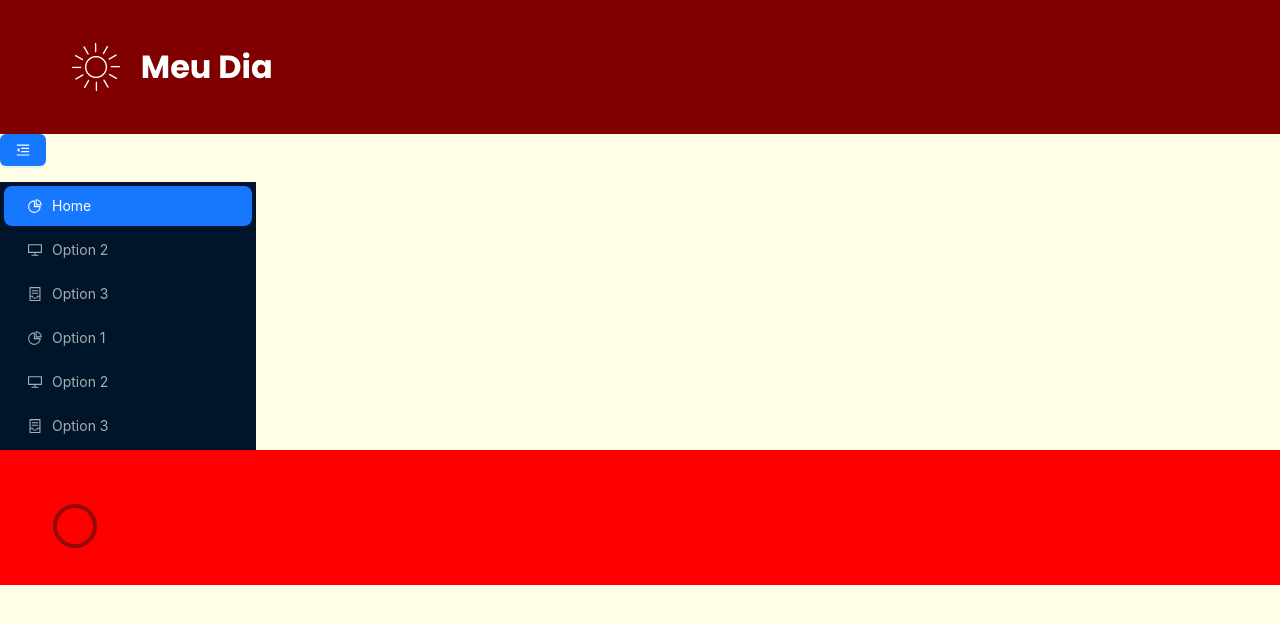
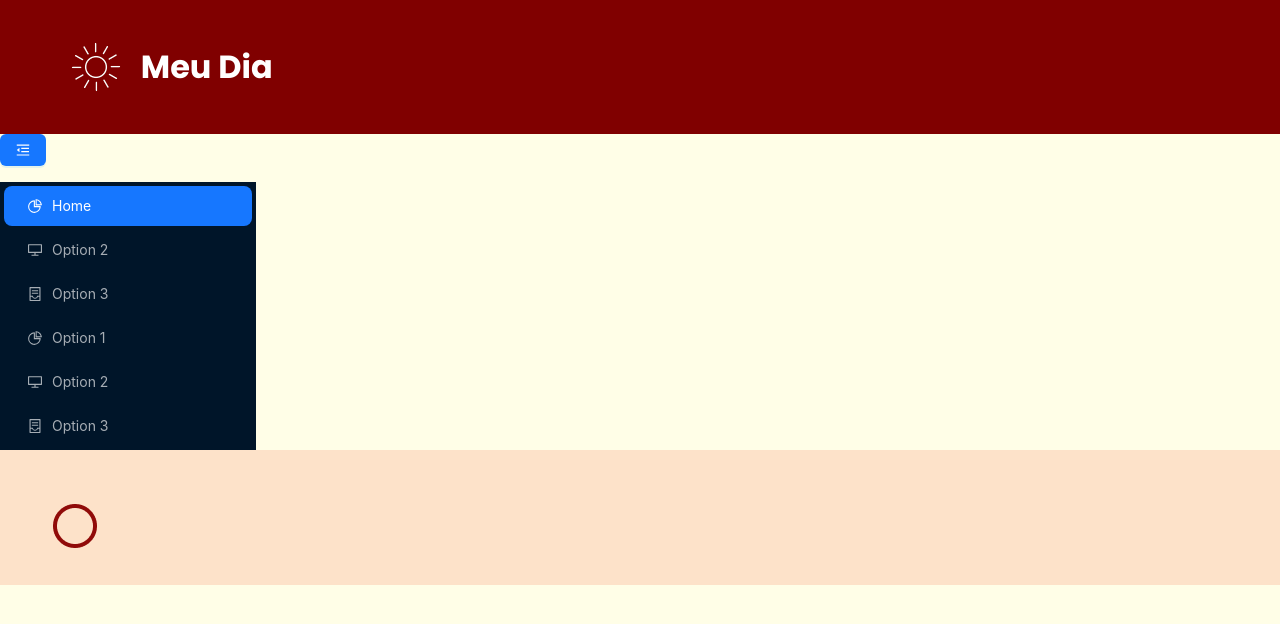
Before and after one commit to Arth370/all-day, a React (Vite) app: page /Meu-dia in a window 1280 px wide. Shown: the top 624 px of the page. Built offline with nearby package versions, Linux system fonts and the light colour scheme.

Commit message:
Primeiro Commit

```diff
--- a/routes/MeuDia.jsx
+++ b/routes/MeuDia.jsx
@@ -15,7 +15,7 @@ function MeuDia() {
         </div>
       </header>
       <SideBar/>
-      <main>
+      <main className='meio'>
         <div className='circulo'>
         <img src={Circle} alt="" />
         </div>
--- a/style/meuDia.css
+++ b/style/meuDia.css
@@ -7,8 +7,9 @@
     padding: 1vw;
     gap:1.0vw
 }
-main{
-    background-color: red;
+.meio{
+    background-color: rgb(253, 226, 201);
+    display: flex
 }
 .circulo{
     width: 6vw;
```
